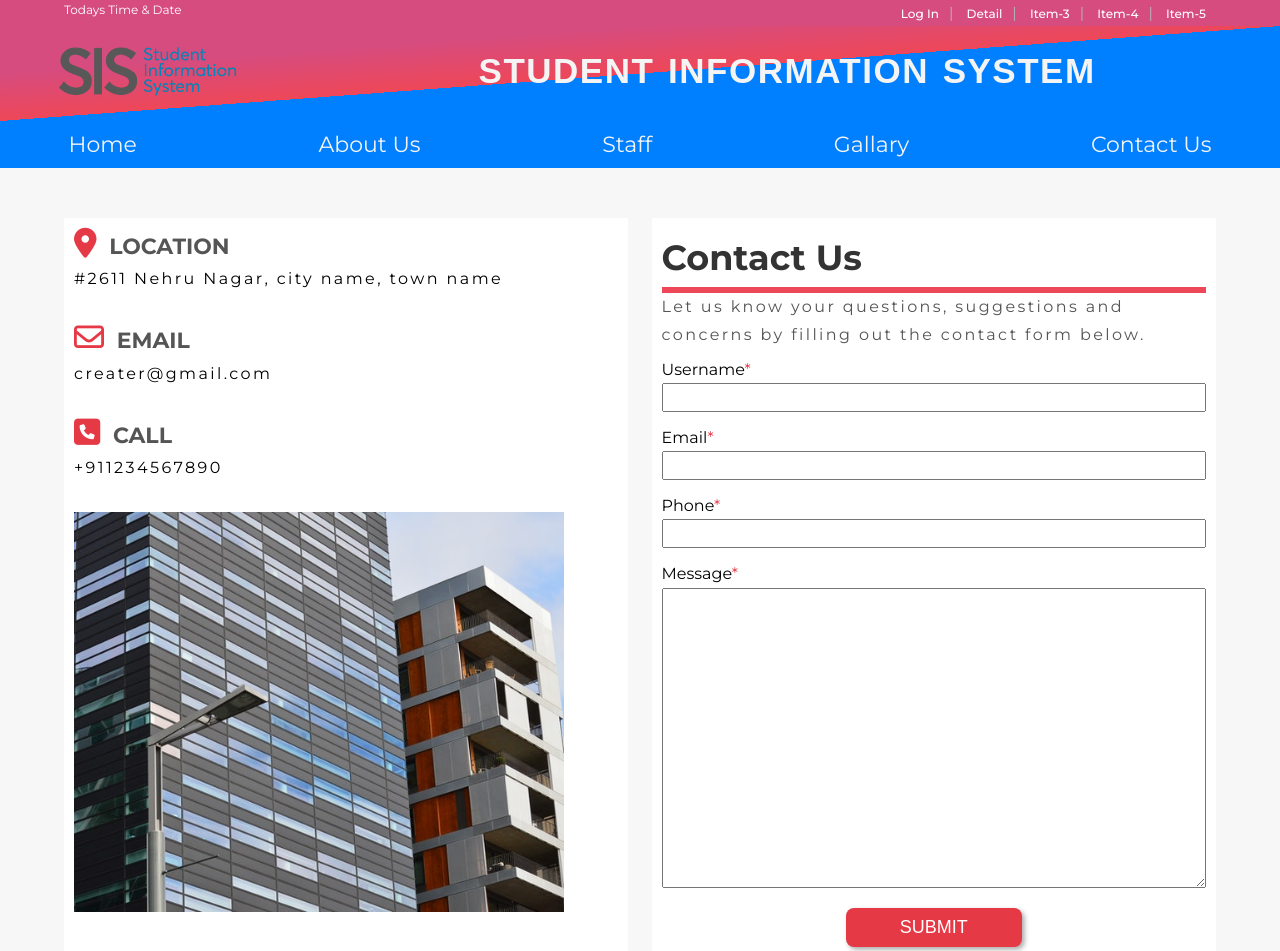
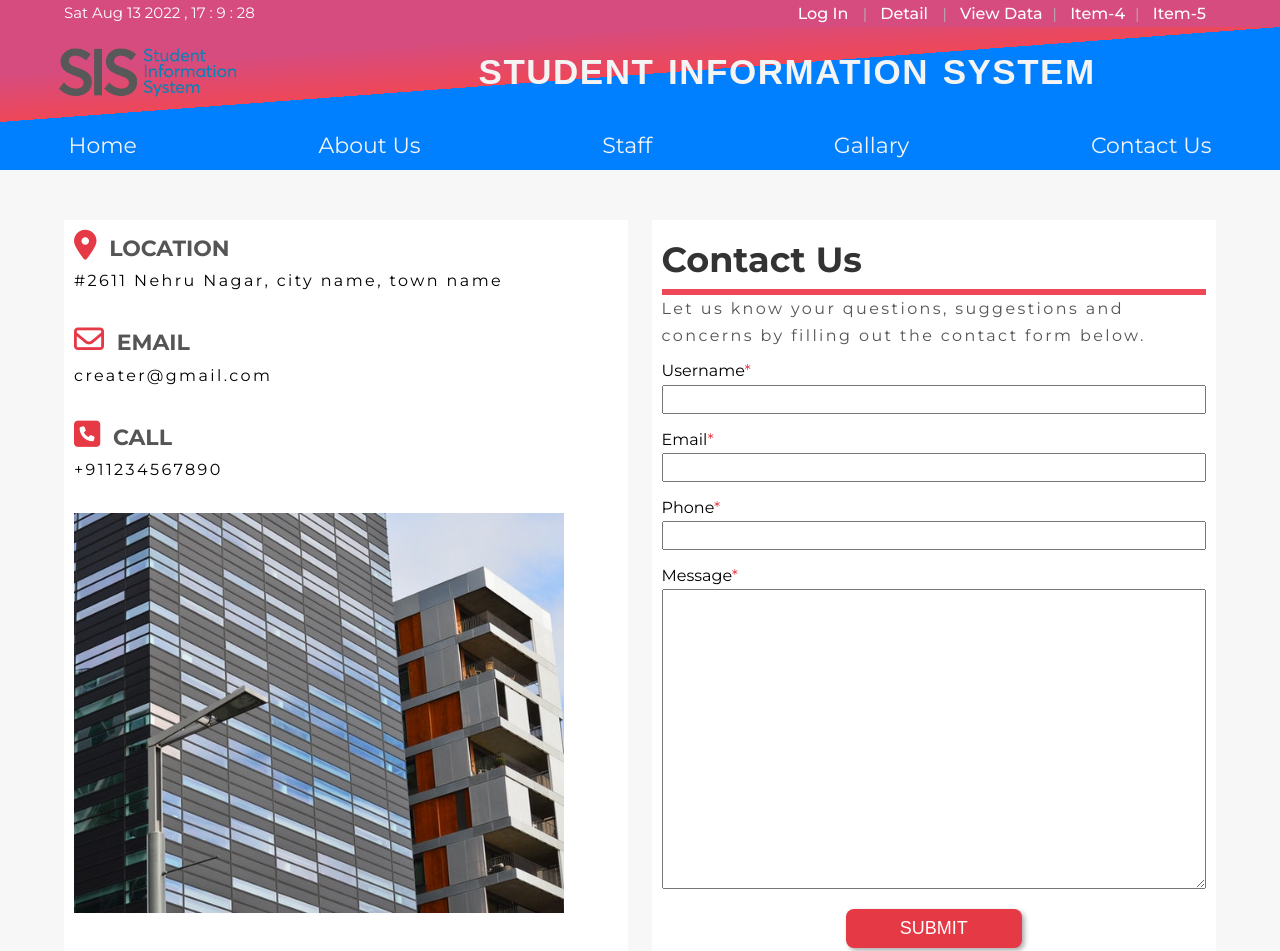
Before and after one commit to K-RD/Student-Information-System, a plain HTML site: page contact.html in a window 1280 px wide. Shown: the top 951 px of the page. Drawn offline with Linux system fonts and the light colour scheme; a web font is replaced by a local one.

Commit message:
live time

```diff
--- a/contact.html
+++ b/contact.html
@@ -13,16 +13,18 @@
 <body>
     <section id="top">
         <div class="container">
-            <div class="left">Todays Time & Date</div>
-            <div class="right">
-                <div class="top-nav">
-                    <ul id="menu-top-nav">
-                        <li><a href="login.html">Log In</a><span>|</span></li>
-                        <li><a href="writeData.html">Detail</a><span>|</span></li>
-                        <li><a href="#">Item-3</a><span>|</span></li>
-                        <li><a href="#">Item-4</a><span>|</span></li>
-                        <li><a href="#">Item-5</a><span></span></li>
-                    </ul>
+            <div class="top-box">
+                <div class="left" id="time-date" >Todays Time & Date</div>
+                <div class="right">
+                    <div class="top-nav">
+                        <ul id="menu-top-nav">
+                            <li><a class="small-heading" href="login.html">Log In </a><span>|</span></li>
+                            <li><a class="small-heading" href="writeData.html"> Detail </a><span>|</span></li>
+                            <li><a class="small-heading" href="viewData.html">View Data</a><span>|</span></li>
+                            <li><a class="small-heading" href="#">Item-4</a><span>|</span></li>
+                            <li><a class="small-heading" href="#">Item-5</a><span></span></li>
+                        </ul>
+                    </div>
                 </div>
             </div>
         </div>
@@ -104,5 +106,6 @@
         <p class="text-light small-heading">Student Information System &copy; 2020, All Rights Reserved</p>
     </footer>
 
+    <script src="./js/basic.js"></script>
 </body>
 </html>
--- a/css/header.css
+++ b/css/header.css
@@ -1,7 +1,7 @@
 /* #################################### Top Section  ############################ */
 
 #top{
-    flex-wrap: wrap;
+    flex-wrap: nowrap;
     /* background: #009F6B; */
     background: #d64c7f 25%;
     color: #fff;
@@ -9,13 +9,13 @@
     vertical-align: middle;
 }
 
+.top-box{
+    display: flex;
+    justify-content: space-between;
+    text-align: center;
+}
 .left{
-    float: left;
-}
-
-.right{
-    float: right;
-    width: auto;
+    font-size: 1.5rem;
 }
 .top-nav ul li{
     display: inline-block;
@@ -40,12 +40,6 @@
 .top-nav ul li span{
     font-size: 1.5rem;
     color: #b4b4b4;
-}
-
-#top::after{
-    content: '';
-    display: block;
-    clear: both;
 }
 
 /* ############################### Header  ############################# */
--- /dev/null
+++ b/js/basic.js
@@ -0,0 +1,4 @@
+setInterval(() => {
+    const a = new Date();
+    document.getElementById("time-date").innerHTML = a.toDateString() + " , " + a.getHours()+" : "+ a.getMinutes()+" : "+ a.getSeconds();
+}, 1000);
```
Also changed, not shown: index.html (+5 -2 lines), login.html (+13 -10 lines), viewData.html (+13 -10 lines), writeData.html (+13 -10 lines).
